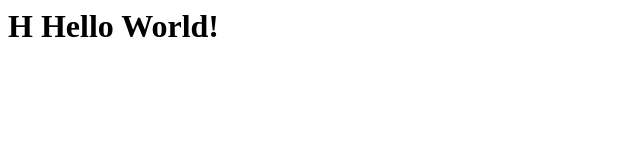
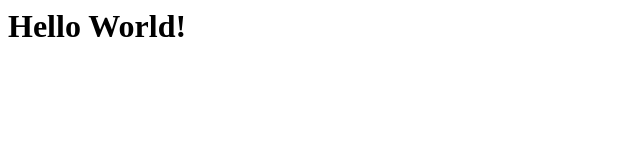
Before and after one commit to jzietlow/HelloWorld, a website: page src/helloworld.html in a window 1280 px wide. Shown: the whole page, without its empty margins (0-640 px from the left). Drawn offline with Linux system fonts and the light colour scheme.

Commit message:
Test commit

```diff
--- a/src/helloworld.html
+++ b/src/helloworld.html
@@ -1,6 +1,6 @@
 <Html>
     <body>
 
-    <h1>   H Hello World!</h1>
+    <h1> Hello World!</h1>
     </body>
 </Html>
```
